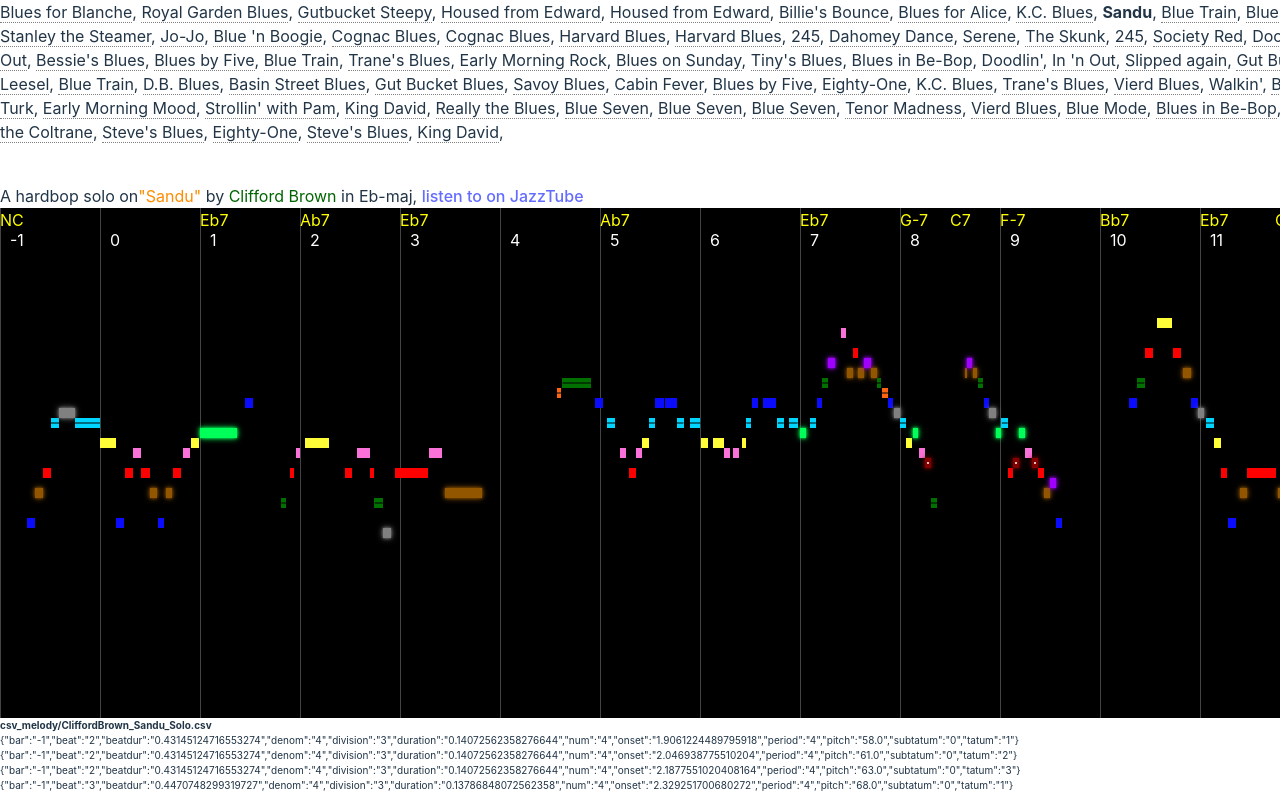
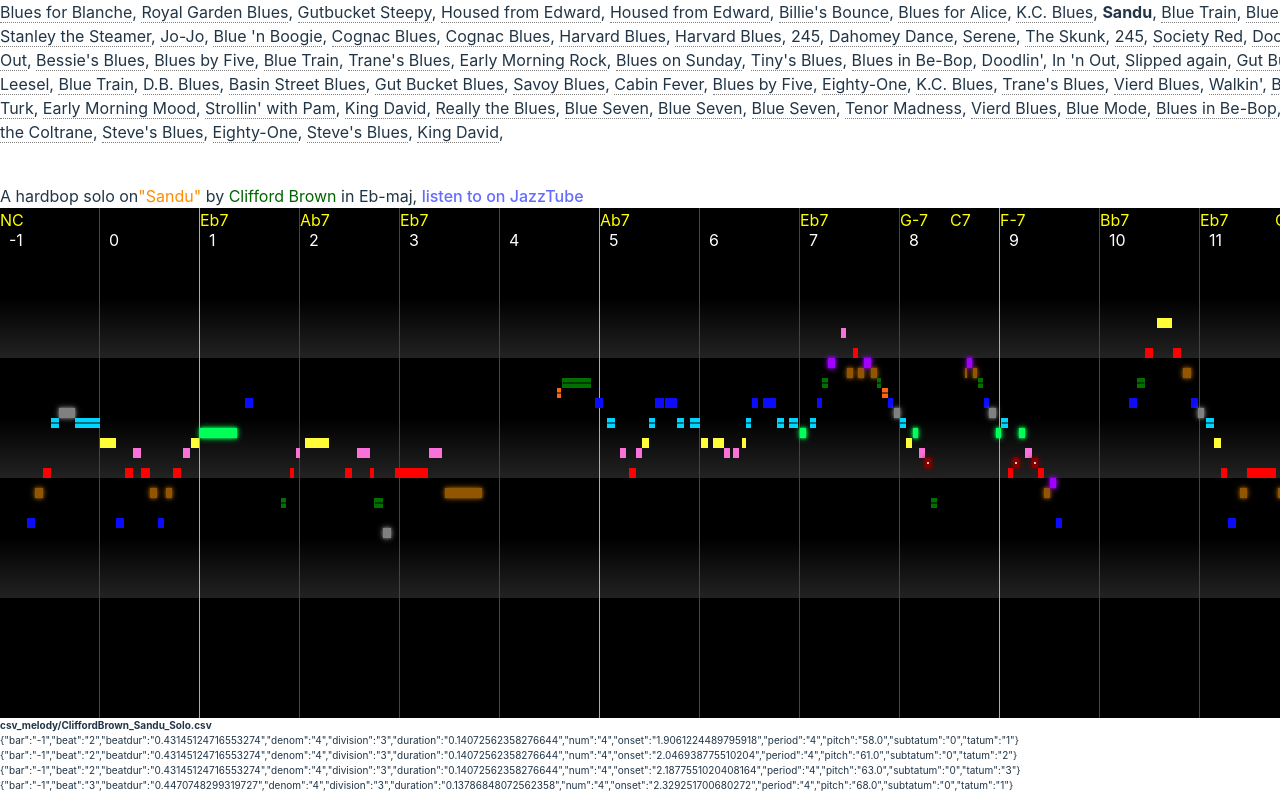
Before and after one commit to vpavlenko/12, a React (Vite) app: page / in a window 1280 px wide. Shown: the top 794 px of the page. Built offline with nearby package versions, Linux system fonts and the light colour scheme.

Commit message:
Show gradients for octaves

```diff
--- a/src/App.tsx
+++ b/src/App.tsx
@@ -85,7 +85,9 @@ const Measure: React.FC<{ number: number; left: number }> = ({
   left,
 }) => (
   <>
-    <MeasureBar style={{ left }} />
+    <MeasureBar
+      style={{ left, ...(number % 4 === 1 ? { backgroundColor: "#aaa" } : {}) }}
+    />
     <div
       style={{ position: "absolute", left: left + 10, top: 20, color: "white" }}
     >
@@ -100,6 +102,26 @@ const TonalGrid: React.FC<{
   key_: string;
 }> = ({ choruses, beats, key_ }) => {
   const tonic = key_ ? KEYS.indexOf(key_.split("-")[0]) : 0;
+  const octaves = [];
+  for (let octave = 0; octave <= 9; ++octave) {
+    const midiNumber = tonic + octave * 12;
+    if (midiNumber >= MIN_PITCH && midiNumber + 4 <= MAX_PITCH)
+      octaves.push(
+        <div
+          key={`tonalgrid_octave_${midiNumber}`}
+          style={{
+            position: "absolute",
+            width: "100%",
+            height: 6 * NOTE_HEIGHT,
+            left: 0,
+            top: (MAX_PITCH - midiNumber - 6) * NOTE_HEIGHT,
+            pointerEvents: "none",
+            background: `linear-gradient(to top, #222, transparent)`,
+            zIndex: 0,
+          }}
+        />
+      );
+  }
   return (
     <div
       style={{
@@ -109,8 +131,9 @@ const TonalGrid: React.FC<{
         backgroundColor: "black",
       }}
     >
+      {octaves}
       {MEASURES.map((number, index) => (
-        <Measure number={number} left={index * MEASURE_WIDTH} />
+        <Measure number={number} left={index * MEASURE_WIDTH - 1} />
       ))}
       {choruses.map(({ pitch, onset, duration }) => (
         <div
```
